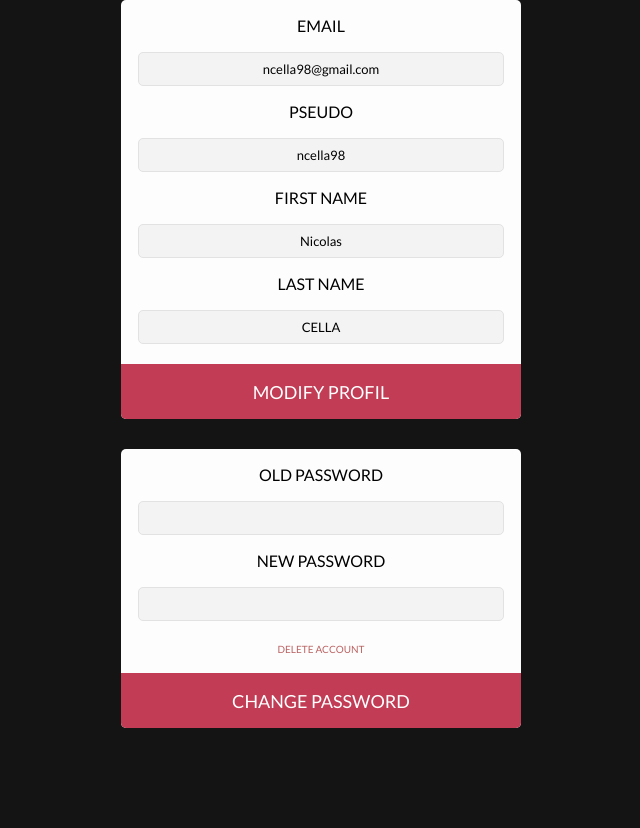
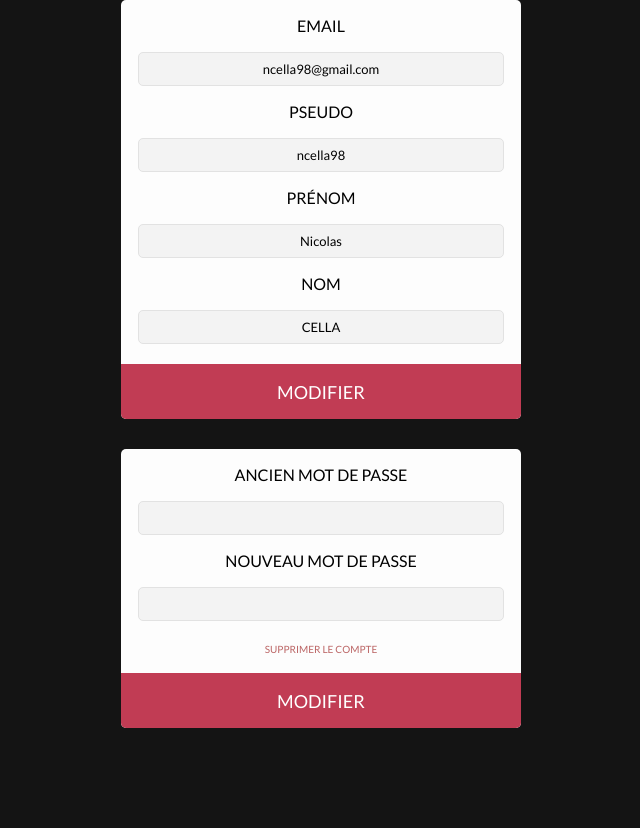
Before and after one commit to NaosFr/Hypertube, a PHP site: page /setting.php in a window 1280 px wide. Shown: the part 80-908 px from the top of the page, without its empty margins (319-959 px from the left). Run offline with PHP 8.4, Linux system fonts and the light colour scheme; a user stored in the database is signed in; data comes from the database, SQL or seed files in the repository.

Commit message:
hypertube

```diff
--- a/language/french.php
+++ b/language/french.php
@@ -53,6 +53,14 @@ $lang['setting_number'] = 'ERREUR : Le mot de passe doit contenir un chiffre !';
 $lang['setting_letter'] = 'ERREUR : Le mot de passe doit contenir une lettre !';
 $lang['setting_password'] = 'Mot de passe modifié';
 $lang['setting_wrong'] = 'ERREUR : Mauvais mot de passe !';
+$lang['setting_email'] = 'EMAIL';
+$lang['setting_login'] = 'PSEUDO';
+$lang['setting_first_name'] = 'PRÉNOM';
+$lang['setting_last_name'] = 'NOM';
+$lang['setting_modify'] = 'MODIFIER';
+$lang['setting_old'] = 'ANCIEN MOT DE PASSE';
+$lang['setting_new'] = 'NOUVEAU MOT DE PASSE';
+$lang['setting_delete'] = 'SUPPRIMER LE COMPTE';
 
 // ACCOUNT_DELETE
 $lang['account_delete_wrong'] = "ERREUR : Email ou mot de passe faux !";
@@ -80,7 +88,16 @@ $lang['passwd_forgot_email'] = 'EMAIL';
 $lang['passwd_forgot_register'] = 'INSCRIPTION';
 $lang['passwd_forgot_send'] = 'ENVOYER';
 
-
+// SIGNIN
+$lang['signin_login'] = 'PSEUDO';
+$lang['signin_password'] = 'MOT DE PASSE';
+$lang['signin_forgot'] = 'MOT DE PASSE OUBLIÉ';
+$lang['signin_signin'] = 'CONNEXION';
+$lang['signin_first_name'] = 'PRÉNOM';
+$lang['signin_last_name'] = 'NOM';
+$lang['signin_confirmation'] = 'CONFIRMATION';
+$lang['signin_create'] = 'CRÉER LE COMPTE';
+$lang['signin_send'] = 'ENVOYER';
 
 
 
--- a/php/login_register.php
+++ b/php/login_register.php
@@ -96,7 +96,7 @@ else if ($_POST['submit'] === "register") {
 				else
 				{
 					echo "<style>#alert_div { background-color: #568456!important;} </style>";
-					echo '<div id="alert_div"><p id="text_alert">'.$lang['login_register_confirm'].'/p><span class="closebtn" onclick="del_alert()">&times;</span></div>';
+					echo '<div id="alert_div"><p id="text_alert">'.$lang['login_register_confirm'].'</p><span class="closebtn" onclick="del_alert()">&times;</span></div>';
 
 					$cle = md5(microtime(TRUE)*100000);
 
--- a/setting.php
+++ b/setting.php
@@ -32,43 +32,43 @@
 <!-- Form Profil -->
 		<form action="#" onsubmit="return false" accept-charset="utf-8" class="form">
 
-			<label for="email"><p>EMAIL</p></label>
+			<label for="email"><p><?php echo $lang['setting_email'] ?></p></label>
 			<br/>
 			<input type="email" id="email" name="email" maxlength="40" required value="<?php echo $value['email']?>" />
 
-			<label for="login"><p>PSEUDO</p></label>
+			<label for="login"><p><?php echo $lang['setting_login'] ?></p></label>
 			<br/>
 			<input type="login" id="login" name="login" maxlength="40" required value="<?php echo $value['login']?>"/>
 
-			<label for="first_name"><p>FIRST NAME</p></label>
+			<label for="first_name"><p><?php echo $lang['setting_first_name'] ?></p></label>
 			<br/>
 			<input type="text"  id="" name="first_name" maxlength="40" required value="<?php echo $value['first_name']?>"/>
 
-			<label for="last_name"><p>LAST NAME</p></label>
+			<label for="last_name"><p><?php echo $lang['setting_last_name'] ?></p></label>
 			<br/>
 			<input type="text" name="last_name" maxlength="40" required value="<?php echo $value['last_name']?>"/>
 
 			<!-- SIGN IN -->
-			<input type="submit" value="MODIFY PROFIL" class="submit submit_setting transition" onclick="change_profil()" />
+			<input type="submit" value="<?php echo $lang['setting_modify'] ?>" class="submit submit_setting transition" onclick="change_profil()" />
 		</form>
 
 <!-- Form Passwd-->
 		<form action="#" onsubmit="return false" accept-charset="utf-8" class="form" style="margin-top: 30px; margin-bottom: 30px;">
 
-			<label for="old_password"><p>OLD PASSWORD</p></label>
+			<label for="old_password"><p><?php echo $lang['setting_old'] ?></p></label>
 			<br/>
 			<input type="password" name="old_password" maxlength="20" required />
 
-			<label for="new_password"><p>NEW PASSWORD</p></label>
+			<label for="new_password"><p><?php echo $lang['setting_new'] ?></p></label>
 			<br/>
 			<input type="password" name="new_password" maxlength="20" required />
 
 			<br/>
 
-			<p class="delete"><a href="account_delete.php">DELETE ACCOUNT</a></p>
+			<p class="delete"><a href="account_delete.php"><?php echo $lang['setting_delete'] ?></a></p>
 
 			<!-- SIGN IN -->
-			<input type="submit" value="CHANGE PASSWORD" class="submit submit_passwd transition" onclick="change_passwd()"/>
+			<input type="submit" value="<?php echo $lang['setting_modify'] ?>" class="submit submit_passwd transition" onclick="change_passwd()"/>
 		</form>
 
 </section>
```
Also changed, not shown: language/english.php (+18 -1 lines), signin.php (+13 -13 lines).
